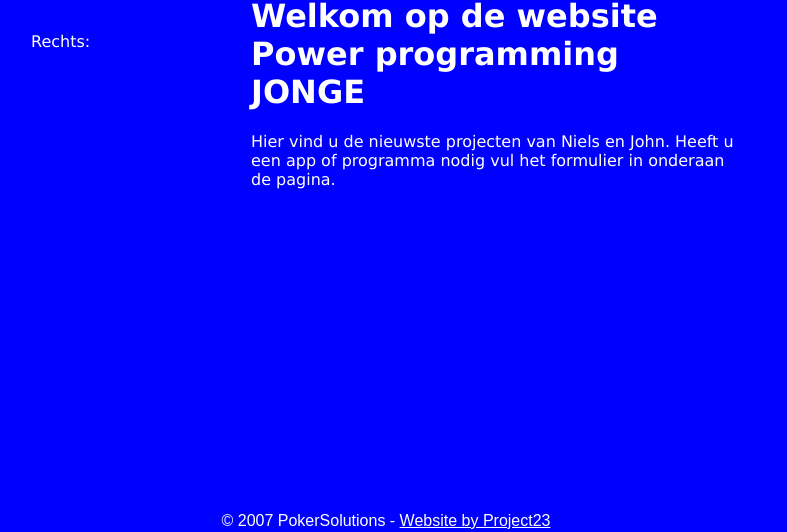
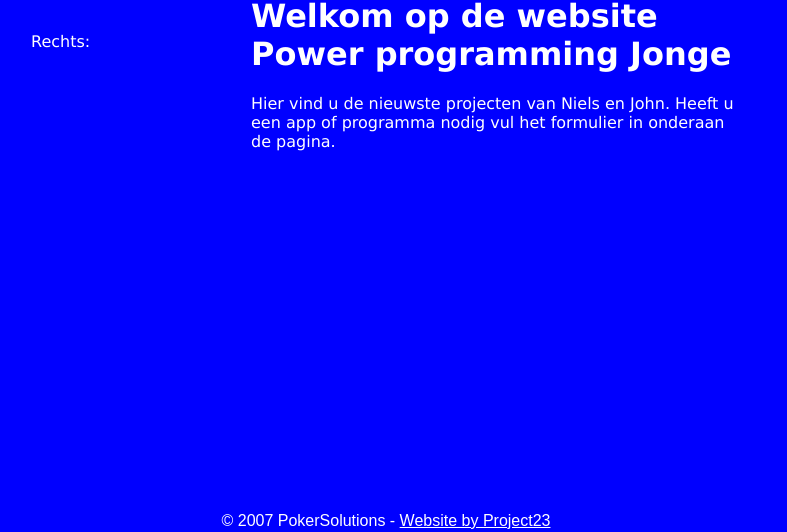
Before and after one commit to JohnnyGuthub/Powerprogramming, a plain HTML site: page index.html in a window 1280 px wide. Shown: the part 268-800 px from the top of the page, without its empty margins (254-1041 px from the left). Drawn offline with Linux system fonts and the light colour scheme.

Commit message:
aanpassing hoofdletters

```diff
--- a/index.html
+++ b/index.html
@@ -22,7 +22,7 @@
 	  <p>Rechts: </p>
 	  </td>
 	<td valign="top" width="485">
-	<h1>Welkom op de website Power programming JONGE </h1>
+	<h1>Welkom op de website Power programming Jonge </h1>
 	<p> Hier vind u de nieuwste projecten van Niels en John. Heeft u een app of programma nodig vul het formulier in onderaan de pagina.</p>
 	</td>
 	<td valign="top" width="20">
```
